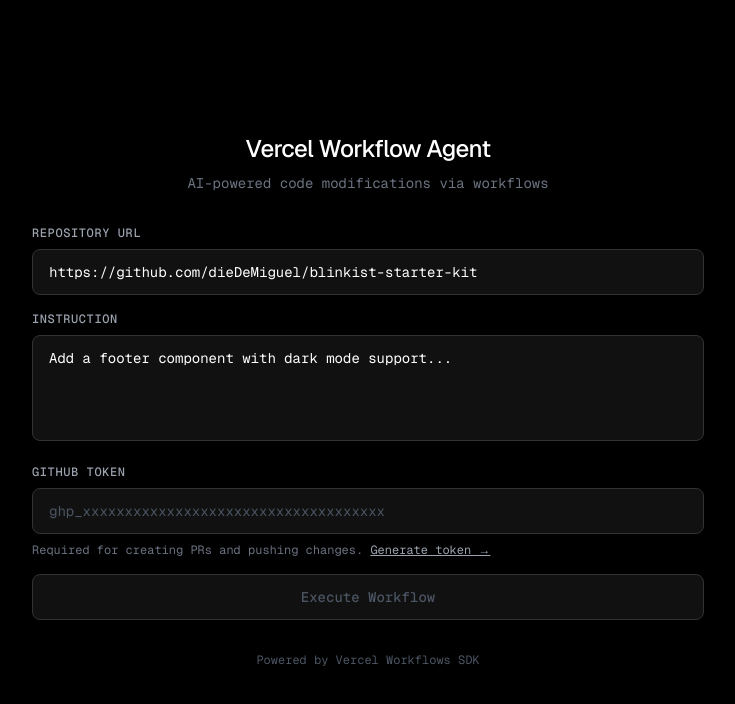
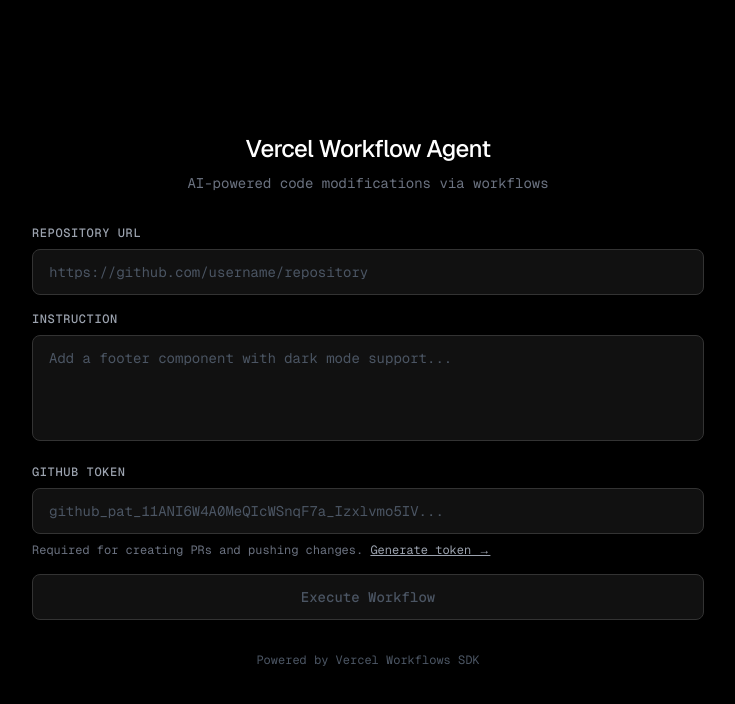
Before and after one commit to dieDeMiguel/vercel-ship-25-coding-agent, a Next.js app: page / in a window 1280 px wide. Shown: the top 704 px of the page, without its empty margins (272-1007 px from the left). Built offline with nearby package versions, Linux system fonts and the light colour scheme.

Commit message:
Update UI placeholders to use empty initial values
- Change repository URL and instruction fields to use placeholders only
- Update GitHub token placeholder to reflect new format (github_pat_...)
- Remove pre-populated values for cleaner UX

```diff
--- a/app/page.tsx
+++ b/app/page.tsx
@@ -10,8 +10,8 @@
 }
 
 export default function Home() {
-  const [repoUrl, setRepoUrl] = useState("https://github.com/dieDeMiguel/blinkist-starter-kit");
-  const [instruction, setInstruction] = useState("Add a footer component with dark mode support...");
+  const [repoUrl, setRepoUrl] = useState("");
+  const [instruction, setInstruction] = useState("");
   const [githubToken, setGithubToken] = useState("");
   const [loading, setLoading] = useState(false);
   const [result, setResult] = useState<WorkflowResult | null>(null);
@@ -144,7 +144,7 @@
               type="password"
               value={githubToken}
               onChange={(e) => setGithubToken(e.target.value)}
-              placeholder="ghp_xxxxxxxxxxxxxxxxxxxxxxxxxxxxxxxxxxxx"
+              placeholder="github_pat_11ANI6W4A0MeQIcWSnqF7a_Izxlvmo5IV..."
               className={cn(
                 "w-full px-4 py-3 bg-[#111] border border-[#333] rounded-lg",
                 "text-white placeholder:text-gray-600 font-mono text-sm",
```
